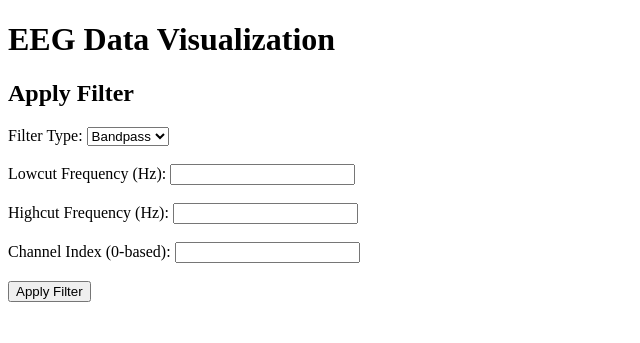
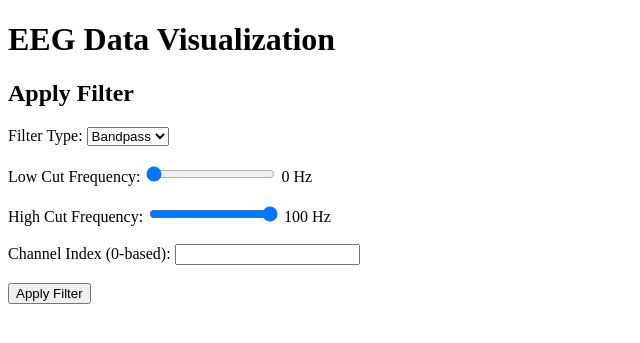
Before and after one commit to LonghornNeurotech/EEG_visualization_app, a Flask app: template templates/visualize.html in a window 1280 px wide. Shown: the top 343 px of the page, without its empty margins (0-640 px from the left). Run offline with Flask 3, Linux system fonts and the light colour scheme; the template is opened without the code that fills it, so the values that code supplies are empty.

Commit message:
added sliders for bandpass filter parameters

```diff
--- a/templates/visualize.html
+++ b/templates/visualize.html
@@ -25,11 +25,19 @@
                 <option value="average">Average</option>
             </select><br><br>
 
-            <label for="lowcut">Lowcut Frequency (Hz):</label>
-            <input type="number" id="lowcut" name="lowcut" step="any"><br><br>
+            <label for="lowcut">Low Cut Frequency:</label>
+            <input type="range" id="lowcut" name="lowcut" min="0" max="50" step="1" value="0" oninput="updateValue('lowcutValue', this.value)">
+            <span id="lowcutValue">0</span> Hz<br><br>
 
-            <label for="highcut">Highcut Frequency (Hz):</label>
-            <input type="number" id="highcut" name="highcut" step="any"><br><br>
+            <label for="highcut">High Cut Frequency:</label>
+            <input type="range" id="highcut" name="highcut" min="0" max="100  " step="1" value="100" oninput="updateValue('highcutValue', this.value)">
+            <span id="highcutValue">100</span> Hz<br><br>
+
+            <script>
+            function updateValue(id, value) {
+            document.getElementById(id).textContent = value;
+            }
+            </script>
 
             <label for="channel">Channel Index (0-based):</label>
             <input type="number" id="channel" name="channel" min="0"><br><br>
```
